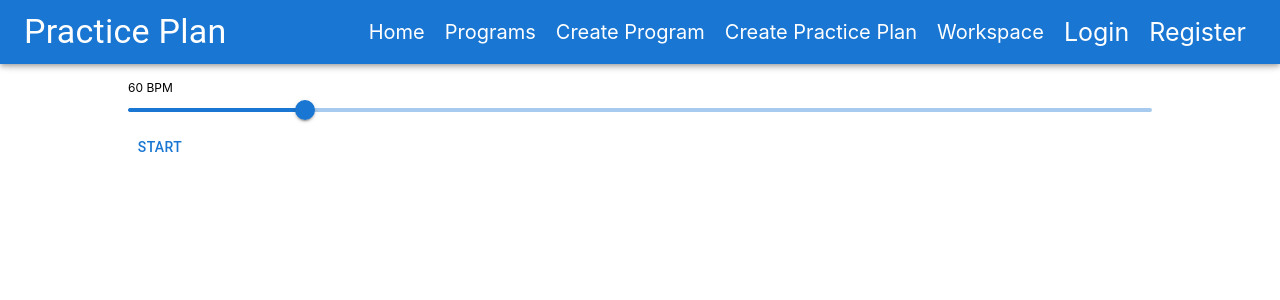
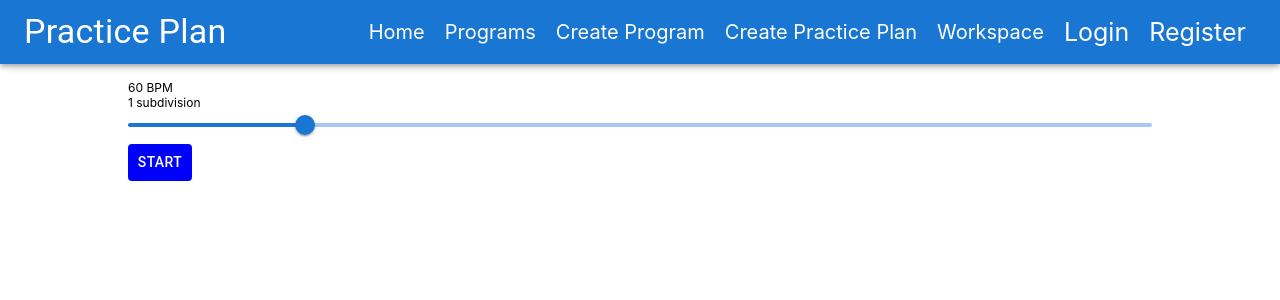
Before and after one commit to shoneriki/mern-practice, a React (Create React App) app in the folder client/: page /workspace in a window 1280 px wide. Shown: the top 300 px of the page. Built offline with nearby package versions, Linux system fonts and the light colour scheme.

Commit message:
added subdivision field for later

```diff
--- a/client/src/components/Metronome.js
+++ b/client/src/components/Metronome.js
@@ -14,6 +14,7 @@ export class Metronome extends Component {
       count: 0,
       bpm: 60,
       beatsPerMeasure: 4,
+      subdivision: 1,
     };
 
     this.click1 = new Audio(click);
@@ -78,12 +79,13 @@ export class Metronome extends Component {
   };
 
   render() {
-    const { isPlaying, bpm } = this.state;
+    const { isPlaying, bpm, subdivision } = this.state;
 
     return (
       <Box sx={{ width: "80%" }} className="metronome">
         <Box className="bpm-slider">
           <p>{bpm} BPM</p>
+          <p>{subdivision} subdivision</p>
           <Slider
             type="range"
             min={10}
@@ -92,7 +94,19 @@ export class Metronome extends Component {
             onChange={this.handleInputChange}
           />
         </Box>
-        <Button onClick={this.startStop}>{isPlaying ? "Stop" : "Start"}</Button>
+        <Button
+          sx={{
+            backgroundColor: "blue",
+            color: "white",
+            boxShadow: "0px 0px 0px 2px rgba(0,0,0,0.5),",
+            "&:hover": {
+              backgroundColor: "orange",
+            },
+          }}
+          onClick={this.startStop}
+        >
+          {isPlaying ? "Stop" : "Start"}
+        </Button>
       </Box>
     );
   }
```
